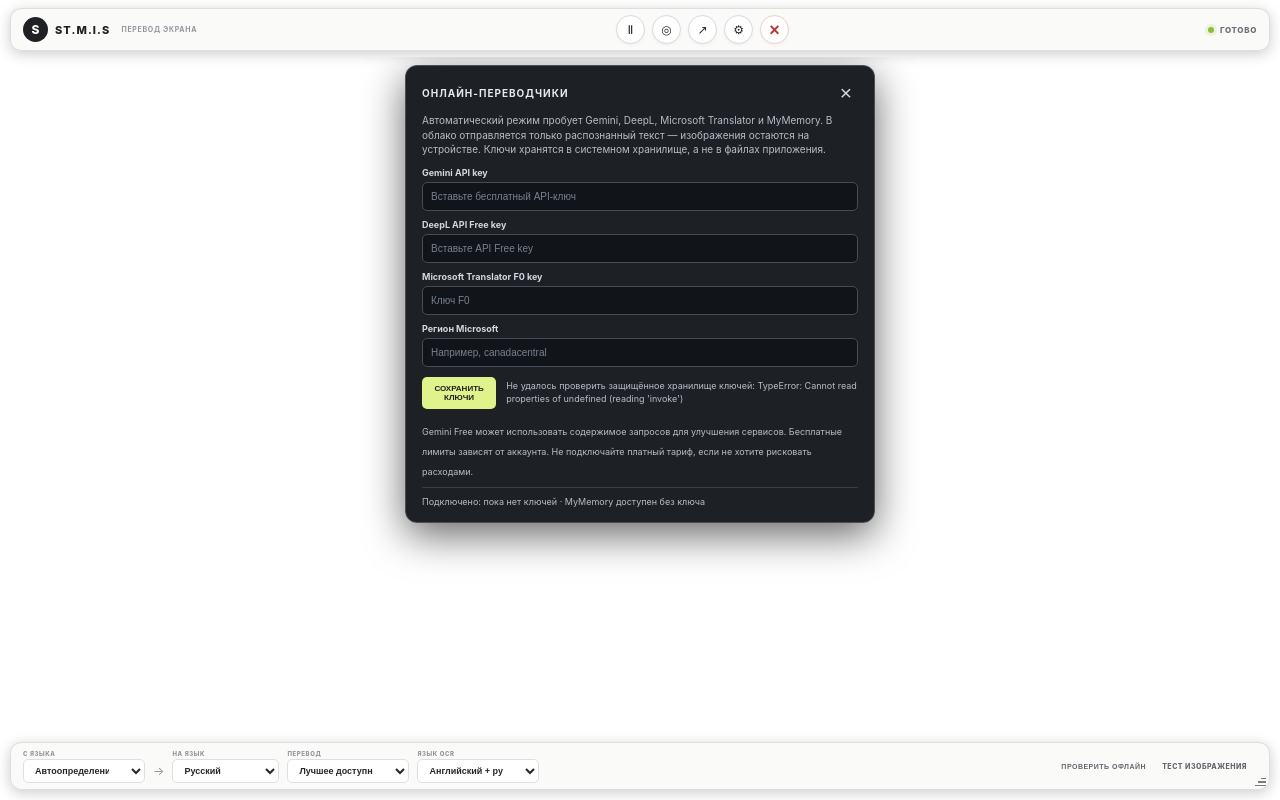
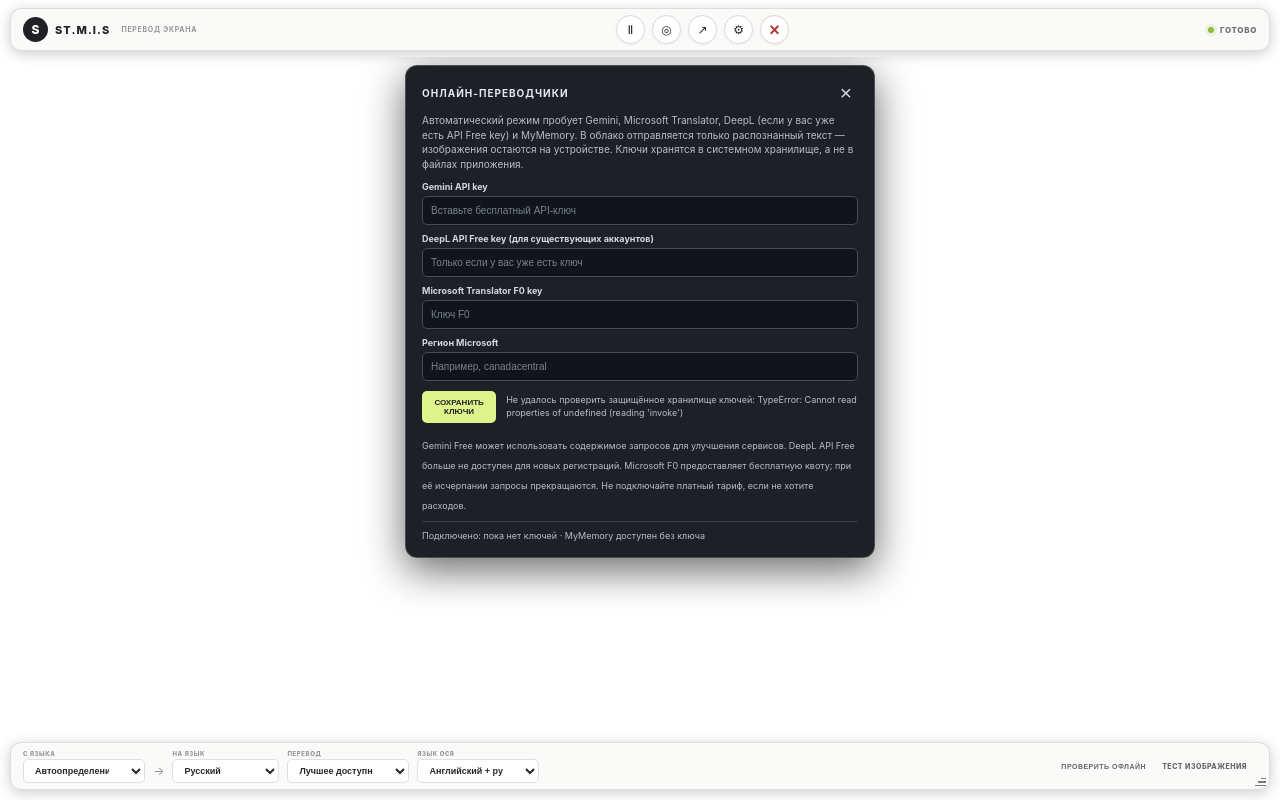
Before and after one commit to ibthe/ST.M.I.S, a React (Vite) app: page / in a window 1280 px wide. Both pictures are taken after a click on the button "Настройки переводчиков". Built offline with nearby package versions, Linux system fonts and the light colour scheme.

Commit message:
Clarify free provider availability and automatic fallback order

```diff
--- a/src/App.tsx
+++ b/src/App.tsx
@@ -169,13 +169,13 @@ export default function App() {
       <section className="transparent-stage" aria-label="Прозрачная область экрана">
         {settingsOpen && <div className="settings-panel">
           <div className="settings-heading"><strong>ОНЛАЙН-ПЕРЕВОДЧИКИ</strong><button onClick={() => setSettingsOpen(false)} aria-label="Закрыть настройки">×</button></div>
-          <p>Автоматический режим пробует Gemini, DeepL, Microsoft Translator и MyMemory. В облако отправляется только распознанный текст — изображения остаются на устройстве. Ключи хранятся в системном хранилище, а не в файлах приложения.</p>
+          <p>Автоматический режим пробует Gemini, Microsoft Translator, DeepL (если у вас уже есть API Free key) и MyMemory. В облако отправляется только распознанный текст — изображения остаются на устройстве. Ключи хранятся в системном хранилище, а не в файлах приложения.</p>
           <label>Gemini API key <input type="password" autoComplete="off" value={keyDrafts.gemini || ""} placeholder={providerStatus.gemini ? "Ключ сохранён — введите новый для замены" : "Вставьте бесплатный API-ключ"} onChange={e => setKeyDrafts({...keyDrafts,gemini:e.target.value})} /></label>
-          <label>DeepL API Free key <input type="password" autoComplete="off" value={keyDrafts.deepl || ""} placeholder={providerStatus.deepl ? "Ключ сохранён — введите новый для замены" : "Вставьте API Free key"} onChange={e => setKeyDrafts({...keyDrafts,deepl:e.target.value})} /></label>
+          <label>DeepL API Free key (для существующих аккаунтов) <input type="password" autoComplete="off" value={keyDrafts.deepl || ""} placeholder={providerStatus.deepl ? "Ключ сохранён — введите новый для замены" : "Только если у вас уже есть ключ"} onChange={e => setKeyDrafts({...keyDrafts,deepl:e.target.value})} /></label>
           <label>Microsoft Translator F0 key <input type="password" autoComplete="off" value={keyDrafts.microsoft || ""} placeholder={providerStatus.microsoft ? "Ключ сохранён — введите новый для замены" : "Ключ F0"} onChange={e => setKeyDrafts({...keyDrafts,microsoft:e.target.value})} /></label>
           <label>Регион Microsoft <input value={keyDrafts.microsoft_region || ""} placeholder={providerStatus.microsoft_region ? "Регион сохранён — введите новый для замены" : "Например, canadacentral"} onChange={e => setKeyDrafts({...keyDrafts,microsoft_region:e.target.value})} /></label>
           <div className="settings-actions"><button onClick={saveProviderKeys}>СОХРАНИТЬ КЛЮЧИ</button><span>{settingsMessage}</span></div>
-          <small>Gemini Free может использовать содержимое запросов для улучшения сервисов. Бесплатные лимиты зависят от аккаунта. Не подключайте платный тариф, если не хотите рисковать расходами.</small>
+          <small>Gemini Free может использовать содержимое запросов для улучшения сервисов. DeepL API Free больше не доступен для новых регистраций. Microsoft F0 предоставляет бесплатную квоту; при её исчерпании запросы прекращаются. Не подключайте платный тариф, если не хотите расходов.</small>
           <div className="provider-state">Подключено: {["gemini","deepl","microsoft"].filter(k => providerStatus[k]).join(", ") || "пока нет ключей"} · MyMemory доступен без ключа</div>
         </div>}
         {engineError && <div className="stage-error">{engineError}</div>}
```
